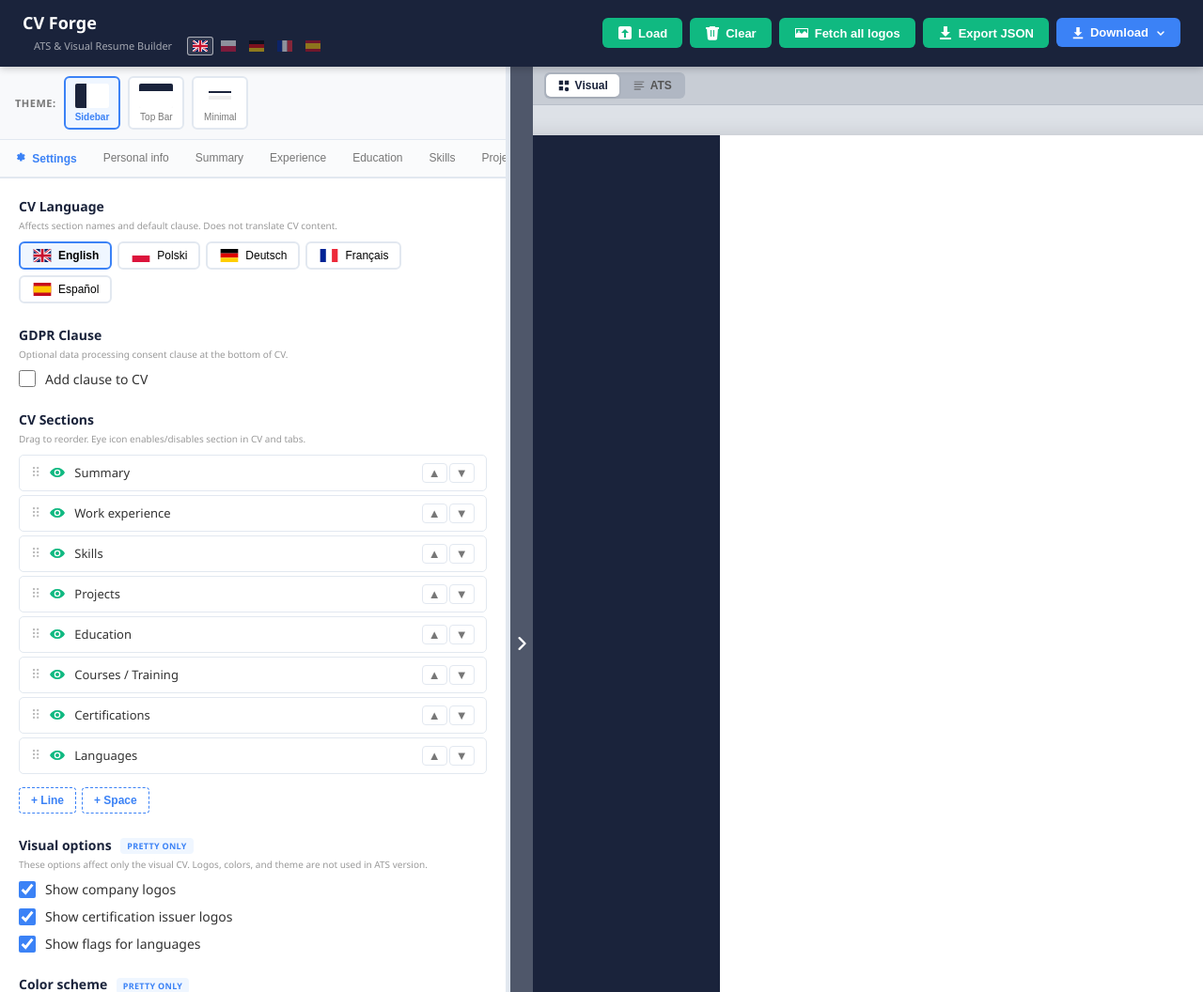
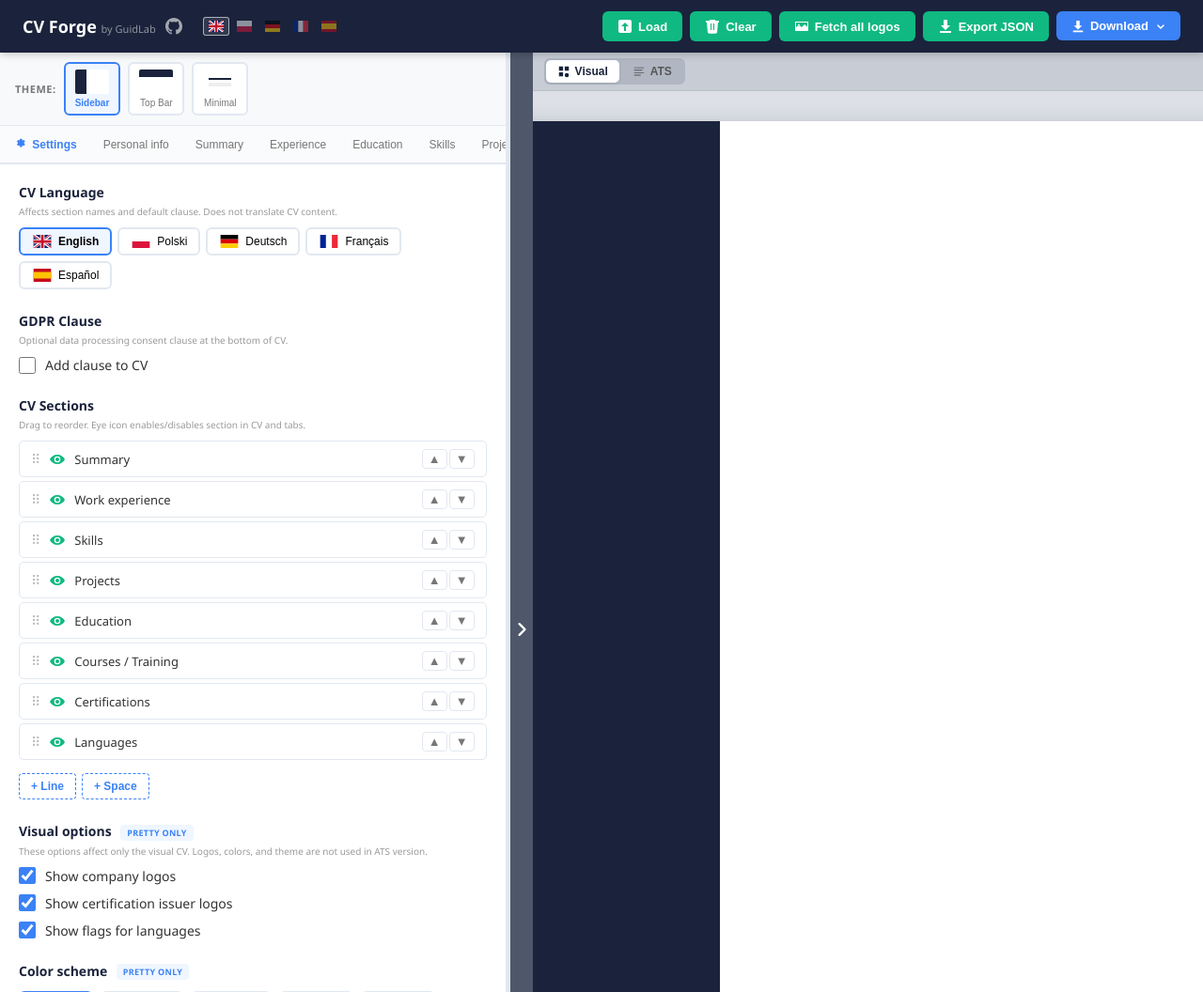
Before and after one commit to Guid-Lab/cv-forge, a Flask app: page / in a window 1280 px wide. Shown: the top 1056 px of the page at 94% size. Run offline with Flask 3, Linux system fonts and the light colour scheme.

Commit message:
Add GitHub link and 'by GuidLab' to header bar

```diff
--- a/static/css/style.css
+++ b/static/css/style.css
@@ -32,8 +32,11 @@ body {
     position: sticky; top: 0; z-index: 100;
     box-shadow: 0 2px 8px rgba(0,0,0,0.2);
 }
+.top-bar-left { display: flex; align-items: center; gap: 10px; }
 .top-bar h1 { font-size: 18px; font-weight: 700; }
-.top-bar .subtitle { font-size: 11px; opacity: 0.6; margin-left: 12px; }
+.top-bar h1 .by-guidlab { font-size: 11px; font-weight: 400; opacity: 0.5; }
+.top-bar .github-link { color: white; opacity: 0.6; display: flex; align-items: center; transition: opacity 0.2s; }
+.top-bar .github-link:hover { opacity: 1; }
 .top-bar-right { display: flex; gap: 8px; }
 
 .btn {
--- a/templates/index.html
+++ b/templates/index.html
@@ -10,8 +10,10 @@
 <body>
     <header class="top-bar">
         <div class="top-bar-left">
-            <h1>CV Forge</h1>
-            <span class="subtitle">ATS & Visual Resume Builder</span>
+            <h1>CV Forge <span class="by-guidlab">by GuidLab</span></h1>
+            <a href="https://github.com/Guid-Lab/cv-forge" target="_blank" rel="noopener" class="github-link" title="GitHub">
+                <svg width="18" height="18" viewBox="0 0 16 16" fill="currentColor"><path d="M8 0C3.58 0 0 3.58 0 8c0 3.54 2.29 6.53 5.47 7.59.4.07.55-.17.55-.38 0-.19-.01-.82-.01-1.49-2.01.37-2.53-.49-2.69-.94-.09-.23-.48-.94-.82-1.13-.28-.15-.68-.52-.01-.53.63-.01 1.08.58 1.23.82.72 1.21 1.87.87 2.33.66.07-.52.28-.87.51-1.07-1.78-.2-3.64-.89-3.64-3.95 0-.87.31-1.59.82-2.15-.08-.2-.36-1.02.08-2.12 0 0 .67-.21 2.2.82.64-.18 1.32-.27 2-.27.68 0 1.36.09 2 .27 1.53-1.04 2.2-.82 2.2-.82.44 1.1.16 1.92.08 2.12.51.56.82 1.27.82 2.15 0 3.07-1.87 3.75-3.65 3.95.29.25.54.73.54 1.48 0 1.07-.01 1.93-.01 2.2 0 .21.15.46.55.38A8.013 8.013 0 0016 8c0-4.42-3.58-8-8-8z"/></svg>
+            </a>
             <div id="ui-lang-selector" class="ui-lang-selector"></div>
         </div>
         <div class="top-bar-right">
```
